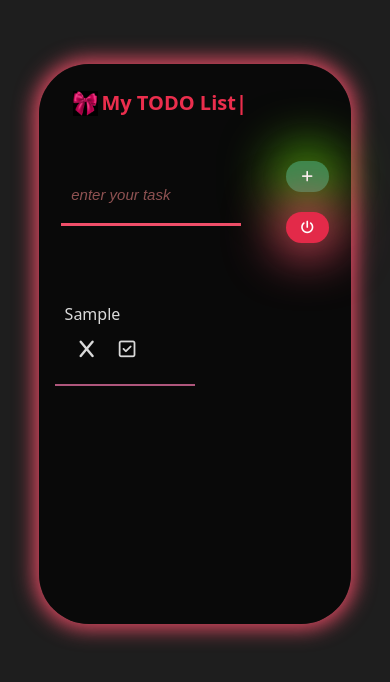
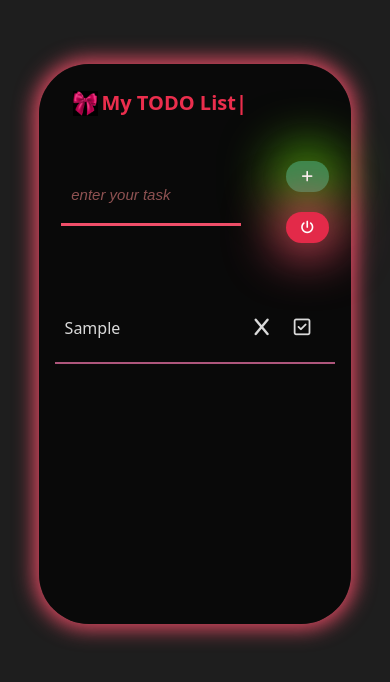
Before and after one commit to asmaa505/TODO-list, a plain HTML site: page index.html in a window 390 px wide. Both pictures are taken after typing "Sample" into the empty fields and a click on the button 307 px from the left and 176 px from the top of the page. Drawn offline with Linux system fonts and the light colour scheme.

Commit message:
minimize the code

```diff
--- a/style.css
+++ b/style.css
@@ -151,6 +151,7 @@ img{
     /* !     How to show numerical order   */
     list-style-type: decimal;
     flex-wrap: wrap;
+    width: 100%;
 }
 
 .icon_style{
@@ -190,16 +191,12 @@ img{
         left: 6%;
         top: 25px;
     }
-    li{
-        width: 70%;
-    }
 }
 
 @media(max-width: 991px){
     .todo{
         width: 70%;
     }
-
 }
 
 @media(max-width: 425px){
@@ -214,7 +211,6 @@ img{
         left: 10%;
         top: 25px;
     }
-
 }
 
 @media(max-width: 427px){
@@ -229,7 +225,4 @@ img{
         left: 11%;
         top: 27px;
     }
-    li{
-        width: 50%;
-    }
 }
```
